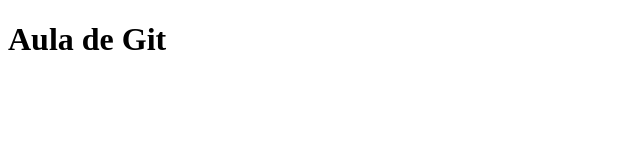
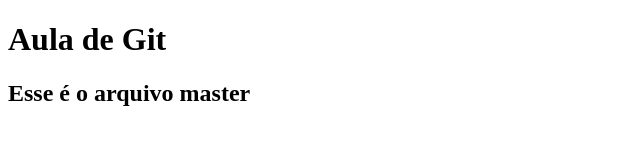
Before and after one commit to pavanellidev/origamid-git, a plain HTML site: page index.html in a window 1280 px wide. Shown: the whole page, without its empty margins (0-640 px from the left). Drawn offline with Linux system fonts and the light colour scheme.

Commit message:
h2 adicionado

```diff
--- a/index.html
+++ b/index.html
@@ -8,6 +8,7 @@
 </head>
 <body>
   <h1>Aula de Git</h1>
+  <h2>Esse é o arquivo master</h2>
   <script src="script.js"></script>
 </body>
 </html>
```
